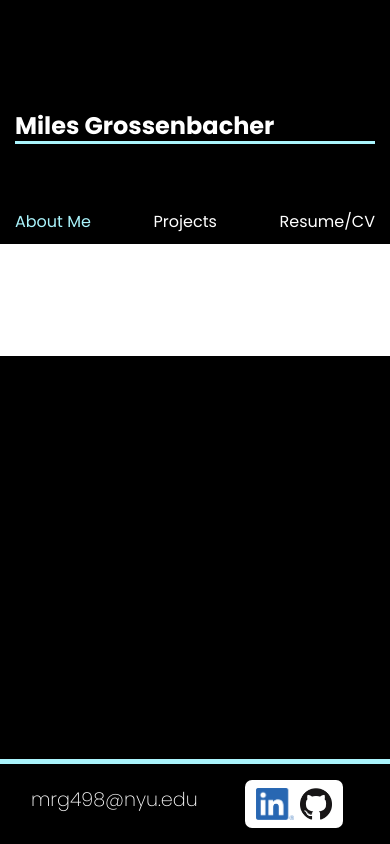
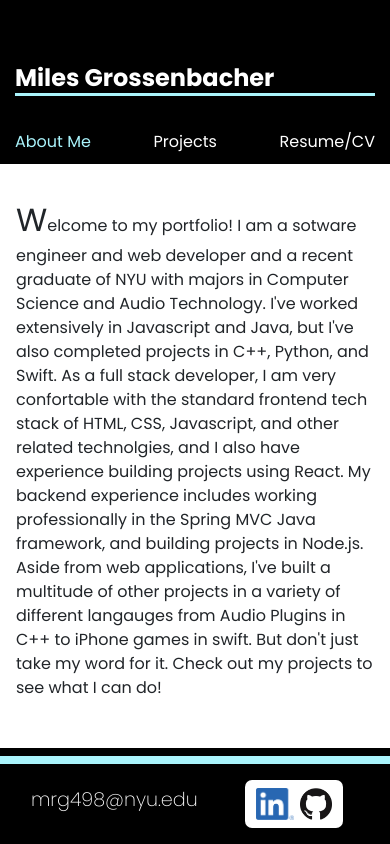
Before and after one commit to mrg498/portfolio, a React (Create React App) app in the folder coding-portfolio/: page /about in a window 390 px wide. Built offline with nearby package versions, Linux system fonts and the light colour scheme.

Commit message:
wrote about text  and fixed some responsive styles

```diff
--- a/coding-portfolio/src/components/Footer.css
+++ b/coding-portfolio/src/components/Footer.css
@@ -1,5 +1,5 @@
 .Footer {
-	border-top: 5px solid var(--color-accent);
+	border-top: 8px solid var(--color-accent);
 	margin-top: auto;
 	display: flex;
 	justify-content: space-evenly;
--- a/coding-portfolio/src/components/Jumbotron.css
+++ b/coding-portfolio/src/components/Jumbotron.css
@@ -1,30 +1,33 @@
-.Jumbotron .display-1{
+.Jumbotron .display-1 {
 	margin-bottom: 4rem;
 	color: white;
 	font-weight: 700;
 }
 
-.Jumbotron .display-1{
+.Jumbotron .display-1 {
 	border-bottom: 3px solid var(--color-accent);
 }
 
 /* // Medium devices (tablets, less than 992px) */
 @media (max-width: 991.98px) {
-    .display-1{
+	.display-1 {
 		font-size: 3.5rem;
 	}
 }
 
 /* // Small devices (landscape phones, less than 768px) */
 @media (max-width: 767.98px) {
-    .display-1{
+	.display-1 {
 		font-size: 2.5rem;
+	}
+	.Jumbotron .display-1 {
+		margin-bottom: 2rem;
 	}
 }
 
 /* // Extra small devices (portrait phones, less than 576px) */
 @media (max-width: 575.98px) {
-    .display-1{
+	.display-1 {
 		font-size: 1.5rem;
 	}
 }
--- a/coding-portfolio/src/mainPages/About.css
+++ b/coding-portfolio/src/mainPages/About.css
@@ -1,11 +1,11 @@
-.About{
+.About {
 	background-color: black;
 	min-height: 100vh;
 	display: flex;
 	flex-direction: column;
 }
 
-.About .container{
+.About .container {
 	padding-top: 7rem;
 }
 
@@ -13,21 +13,39 @@
 	background-color: black;
 }
 
-.About main{
+.About main {
 	background-color: white;
+}
+
+.About main .container {
+	padding: 2rem 0;
+}
+
+.About .About__text {
+    font-size: 2rem;
+    padding: 0 1rem;
+}
+.About .About__text::first-letter {
+	font-size: 200%;
+}
+
+/* // Medium devices (tablets, less than 992px) */
+@media (max-width: 991.98px) {
+}
+
+/* // Small devices (landscape phones, less than 768px) */
+@media (max-width: 767.98px) {
+	.About .About__text {
+		font-size: 1.5rem;
+	}
 }
 
 /* // Extra small devices (portrait phones, less than 576px) */
 @media (max-width: 575.98px) {
-
+	.About .container {
+		padding-top: 4rem;
     }
-
-/* // Small devices (landscape phones, less than 768px) */
-@media (max-width: 767.98px) {
-
+    .About .About__text {
+		font-size: 1rem;
 	}
-
-/* // Medium devices (tablets, less than 992px) */
-@media (max-width: 991.98px) {
-
 }
--- a/coding-portfolio/src/mainPages/About.js
+++ b/coding-portfolio/src/mainPages/About.js
@@ -6,17 +6,28 @@ import './About.css';
 export default class About extends Component {
 	render() {
 		return (
-            <div className='About'>
+			<div className="About">
 				<div className="container">
 					<Jumbotron pageName="Miles Grossenbacher" />
 				</div>
 				<main>
 					<section className="container">
-
+						<p className="About__text">
+							Welcome to my portfolio! I am a sotware engineer and web developer and a recent graduate of
+							NYU with majors in Computer Science and Audio Technology. I've worked extensively in
+							Javascript and Java, but I've also completed projects in C++, Python, and Swift. As a full
+							stack developer, I am very confortable with the standard frontend tech stack of HTML, CSS,
+							Javascript, and other related technolgies, and I also have experience building projects
+							using React. My backend experience includes working professionally in the Spring MVC Java
+							framework, and building projects in Node.js. Aside from web applications, I've built a
+							multitude of other projects in a variety of different langauges from Audio Plugins in C++ to
+							iPhone games in swift. But don't just take my word for it. Check out my projects to see what
+							I can do!
+						</p>
 					</section>
 				</main>
 				<Footer />
 			</div>
-        )
+		);
 	}
 }
--- a/coding-portfolio/src/mainPages/Home.css
+++ b/coding-portfolio/src/mainPages/Home.css
@@ -64,6 +64,9 @@
 	.Home .nav-links {
 		flex-direction: column;
 	}
+	.Home .nav-link{
+		padding: 1rem 0;
+	}
 	.Home .Jumbotron .display-1 {
 		margin-bottom: 2rem;
 		text-shadow: black 1px 3px 1px;
```
Lines whose indentation alone changed are shown as unchanged.
